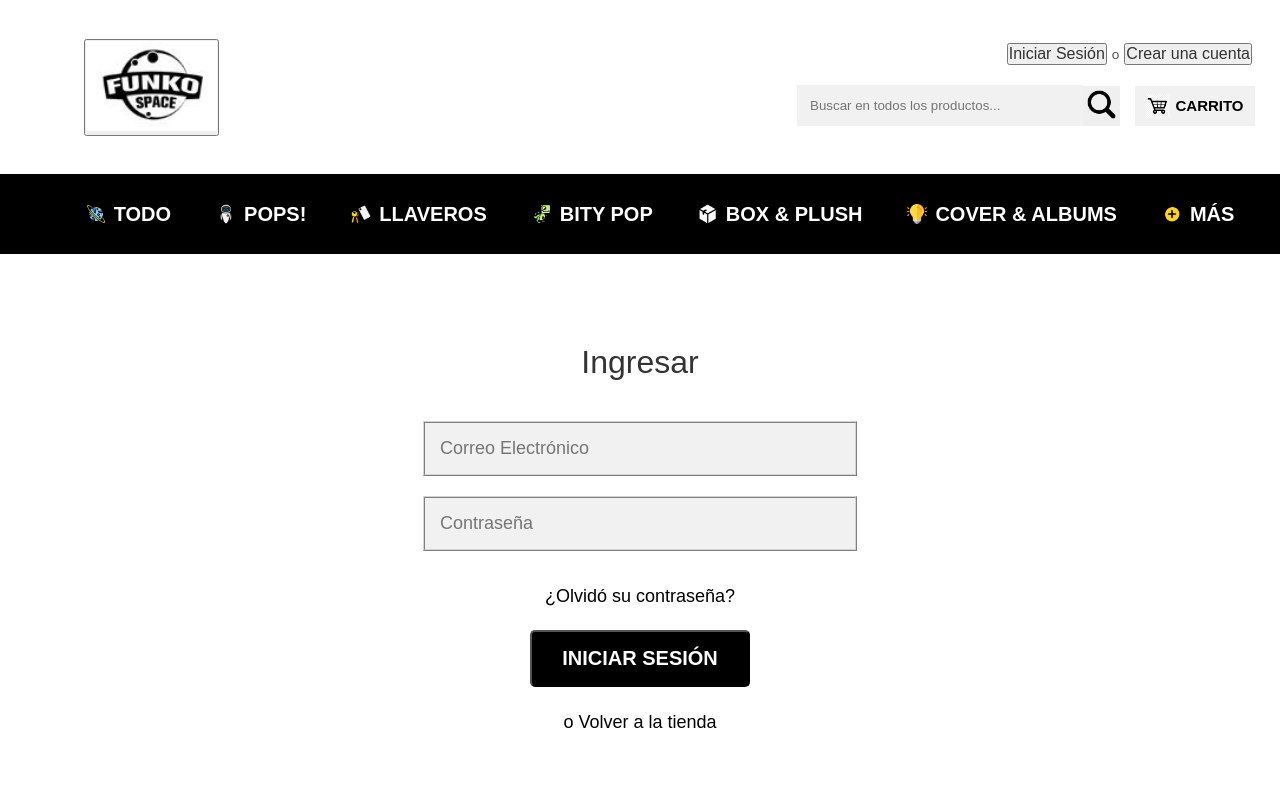
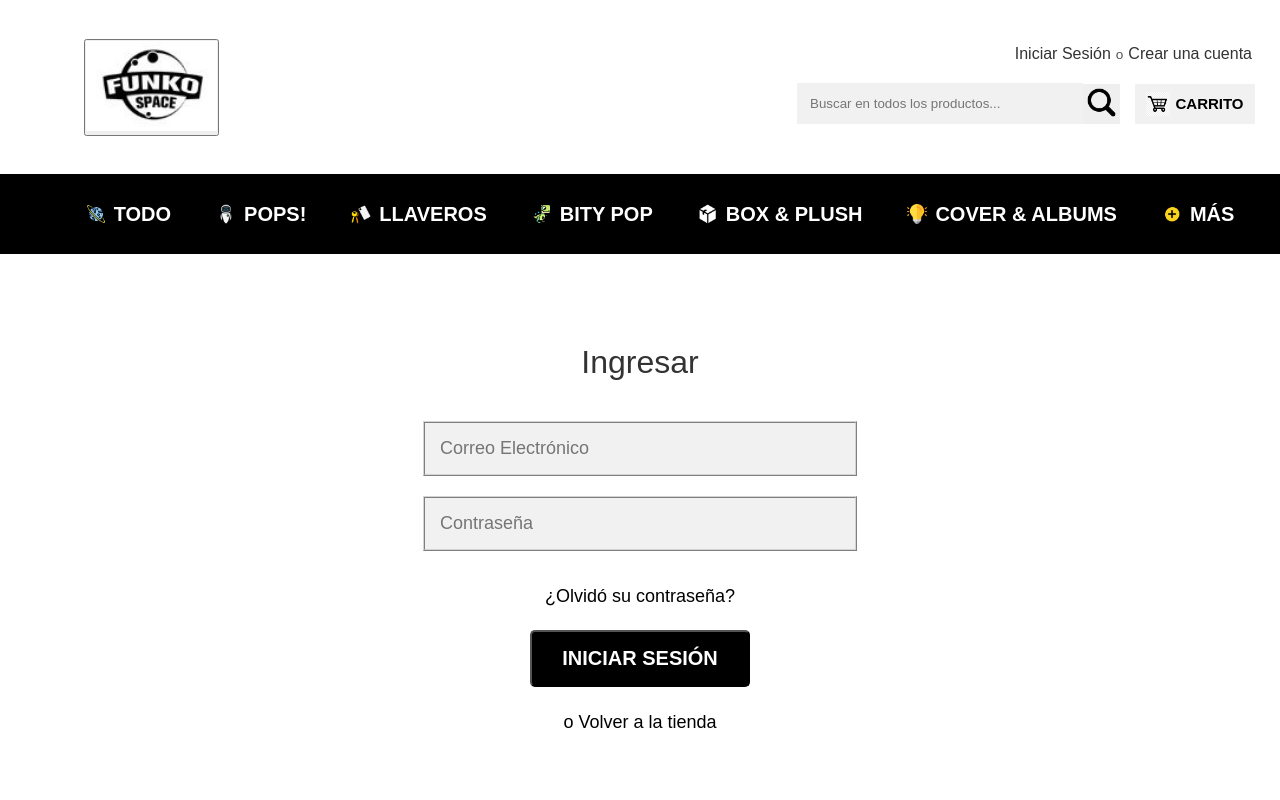
Before and after one commit to valsarango/TrabajoPW_frontend, a React (Vite) app: page /login in a window 1280 px wide. Shown: the top 800 px of the page. Built offline with nearby package versions, Linux system fonts and the light colour scheme.

Commit message:
Textos Iniciar Sesion y Crear Cuenta

```diff
--- a/src/components/TopBar/Header.jsx
+++ b/src/components/TopBar/Header.jsx
@@ -45,9 +45,9 @@ function Header() {
         <div className="header-options">
           <div className="site-header-text">
             <span className="site-header-links">
-              <button onClick={handleLogin} className="header-link" title="Inicio Sesion">Iniciar Sesión</button>
+              <span onClick={handleLogin} className="header-link" title="Inicio Sesion">Iniciar Sesión</span>
               <span className="site-header-spacer">o</span>
-              <button onClick={handleSignup} className="header-link" title="Crear Cuenta">Crear una cuenta</button>
+              <span onClick={handleSignup} className="header-link" title="Crear Cuenta">Crear una cuenta</span>
             </span>
           </div>
           <div className="header-search">
```
